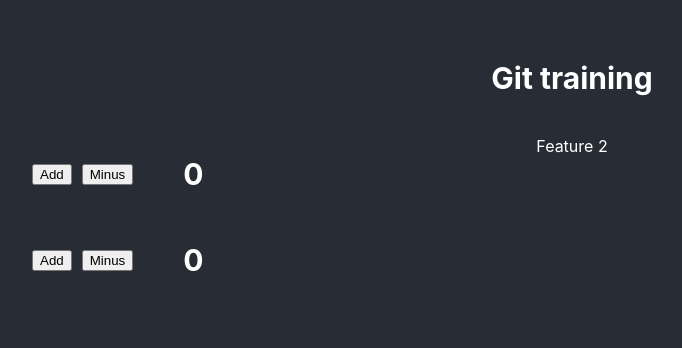
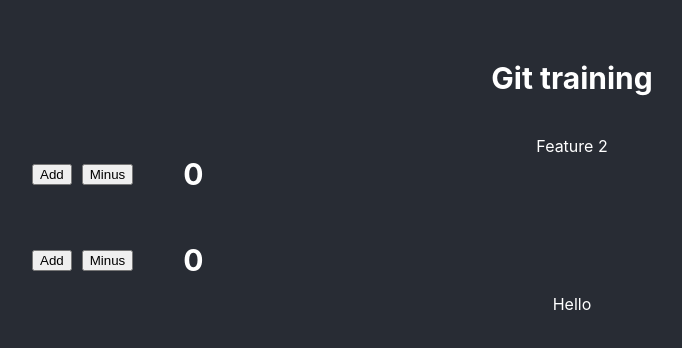
Before and after one commit to NadyaLenkovets/git_training, a React (Create React App) app: page / in a window 1280 px wide. Shown: the top 348 px of the page, without its empty margins (68-750 px from the left). Built offline with nearby package versions, Linux system fonts and the light colour scheme.

Commit message:
2 commit

```diff
--- a/src/App.js
+++ b/src/App.js
@@ -12,8 +12,14 @@ function App() {
       <Feature2 />
       <div><CounterFunc /></div>
       <div><CounterClass /></div>
+      <p>Hello</p>
+      {/* sgssdgsdd
+      bdbfdfbdfb
+      dbdbdbdfbdfbdfb
+      dfbdbdfbdfbdfb */}
     </div>
   );
 }
 
+
 export default App;
```
